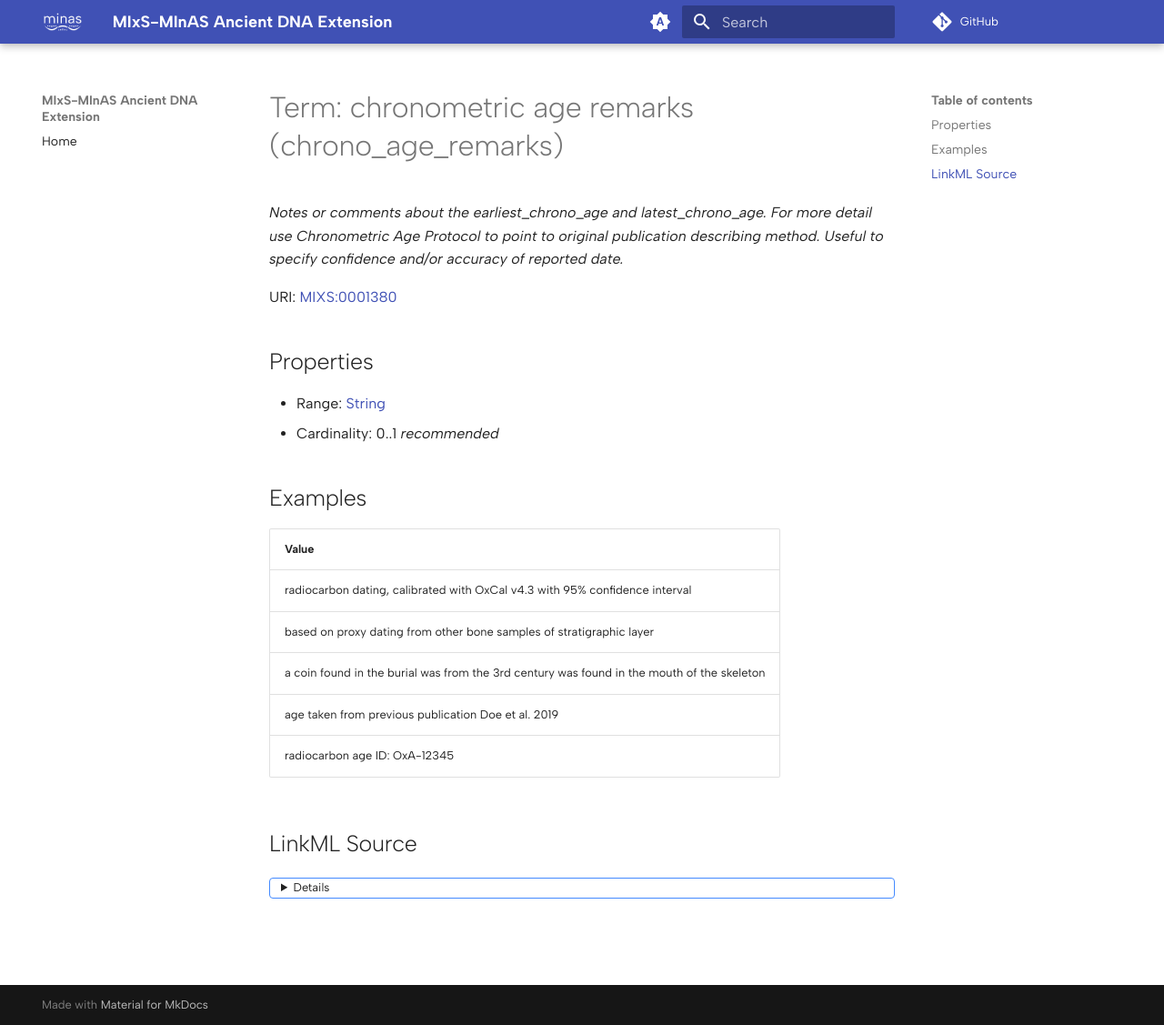
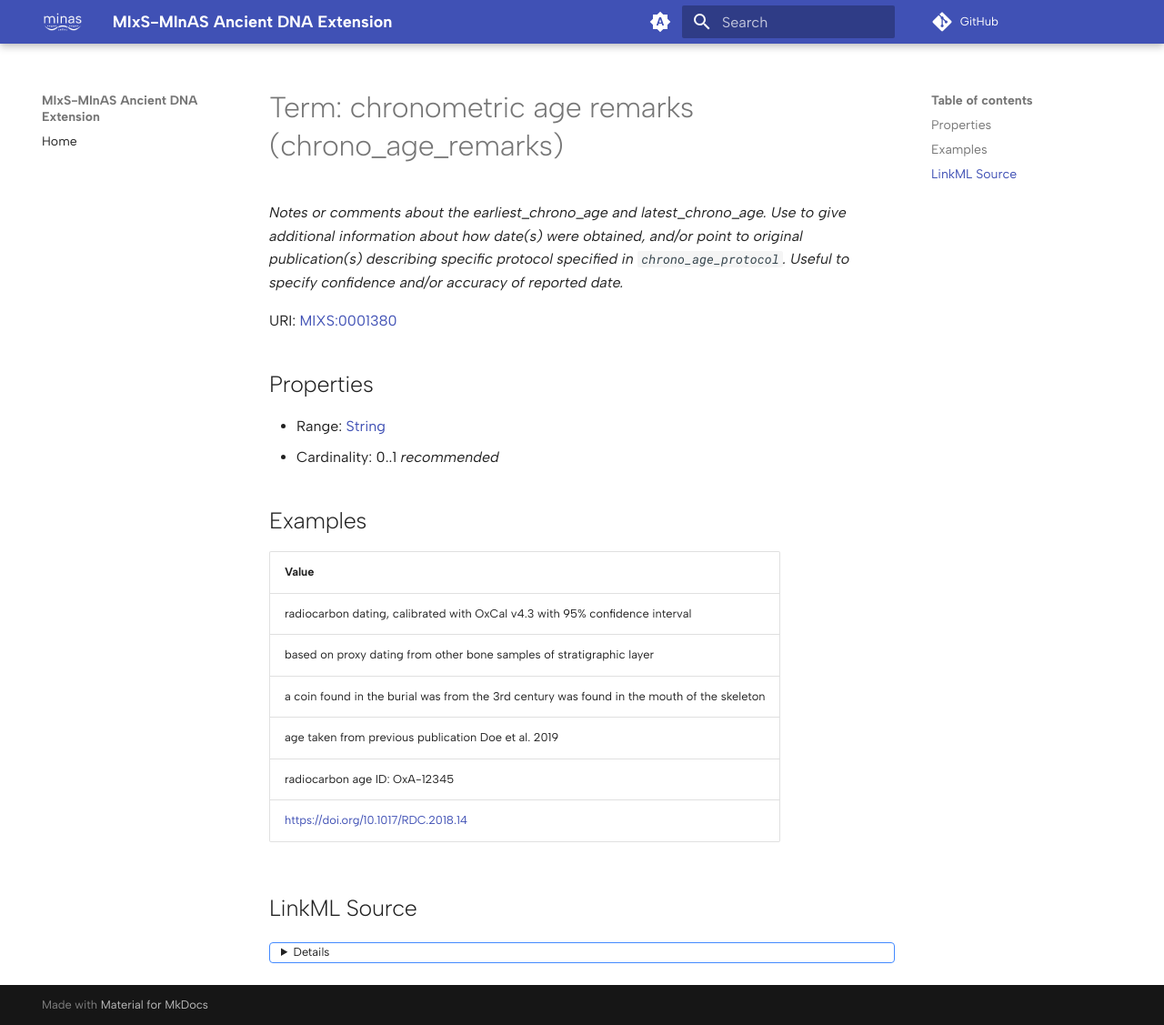
Before and after one commit to MIxS-MInAS/extension-ancient, an MkDocs documentation site: the page built from docs/chrono_age_remarks.md, in a window 1280 px wide and 1127 px high. Shown: the whole window at 91% size. Built offline with MkDocs 1.6.1 and Material for MkDocs 9.7.7, drawn with Linux system fonts in a browser that asks for light colours; comment, search, counter and statistics services are not loaded.

Commit message:
Fix unclear usage of chrono_age_protocol and chrono_age_remarks

````diff
--- a/docs/chrono_age_remarks.md
+++ b/docs/chrono_age_remarks.md
@@ -1,7 +1,7 @@
 # Term: chronometric age remarks (chrono_age_remarks)
 
 
-_Notes or comments about the  earliest_chrono_age and latest_chrono_age. For more detail use Chronometric Age Protocol to point to original publication describing method. Useful to specify confidence and/or accuracy of reported date._
+_Notes or comments about the  earliest_chrono_age and latest_chrono_age. Use to give additional information about how date(s) were obtained, and/or point to original publication(s) describing specific protocol specified in `chrono_age_protocol`. Useful to specify confidence and/or accuracy of reported date._
 
 
 
@@ -47,6 +47,7 @@ URI: [MIXS:0001380](https://w3id.org/mixs/0001380)
 | a coin found in the burial was from the 3rd century was found in the mouth of the skeleton |
 | age taken from previous publication Doe et al. 2019 |
 | radiocarbon age ID: OxA-12345 |
+| https://doi.org/10.1017/RDC.2018.14 |
 
 
 
@@ -58,8 +59,9 @@ URI: [MIXS:0001380](https://w3id.org/mixs/0001380)
 ```yaml
 name: chrono_age_remarks
 description: Notes or comments about the  earliest_chrono_age and latest_chrono_age.
-  For more detail use Chronometric Age Protocol to point to original publication describing
-  method. Useful to specify confidence and/or accuracy of reported date.
+  Use to give additional information about how date(s) were obtained, and/or point
+  to original publication(s) describing specific protocol specified in `chrono_age_protocol`.
+  Useful to specify confidence and/or accuracy of reported date.
 title: chronometric age remarks
 examples:
 - value: radiocarbon dating, calibrated with OxCal v4.3 with 95% confidence interval
@@ -68,6 +70,7 @@ examples:
     of the skeleton
 - value: age taken from previous publication Doe et al. 2019
 - value: 'radiocarbon age ID: OxA-12345'
+- value: https://doi.org/10.1017/RDC.2018.14
 in_subset:
 - nucleic acid sequence source
 from_schema: https://w3id.org/mixs
--- a/src/mixs/schema/ancient.yml
+++ b/src/mixs/schema/ancient.yml
@@ -733,7 +733,7 @@ slots:
     recommended: true
   chrono_age_protocol:
     description: >-
-      A description of or reference to the methods used to determine the earliest_chrono_age and latest_chrono_age.
+      The methods used to determine the earliest_chrono_age and latest_chrono_age.
     title: chronometric age protocol
     examples:
       - value: "radiocarbon dating"
@@ -752,7 +752,7 @@ slots:
   chrono_age_remarks:
     description: >-
       Notes or comments about the  earliest_chrono_age and latest_chrono_age.
-      For more detail use Chronometric Age Protocol to point to original publication describing method.
+      Use to give additional information about how date(s) were obtained, and/or point to original publication(s) describing specific protocol specified in `chrono_age_protocol`.
       Useful to specify confidence and/or accuracy of reported date.
     title: chronometric age remarks
     examples:
@@ -761,6 +761,7 @@ slots:
       - value: "a coin found in the burial was from the 3rd century was found in the mouth of the skeleton"
       - value: "age taken from previous publication Doe et al. 2019"
       - value: "radiocarbon age ID: OxA-12345"
+      - value: "https://doi.org/10.1017/RDC.2018.14"
     in_subset:
       - nucleic acid sequence source
     slot_uri: MIXS:0001380
````
Also changed, not shown: docs/Ancient.md (+6 -6 lines), docs/ChronoAgeProtocolEnum.md (+1 -1 lines), docs/NucleicAcidSequenceSource.md (+1 -1 lines), docs/chrono_age_protocol.md (+2 -3 lines), docs/index.md (+1 -1 lines), 2 other files.
